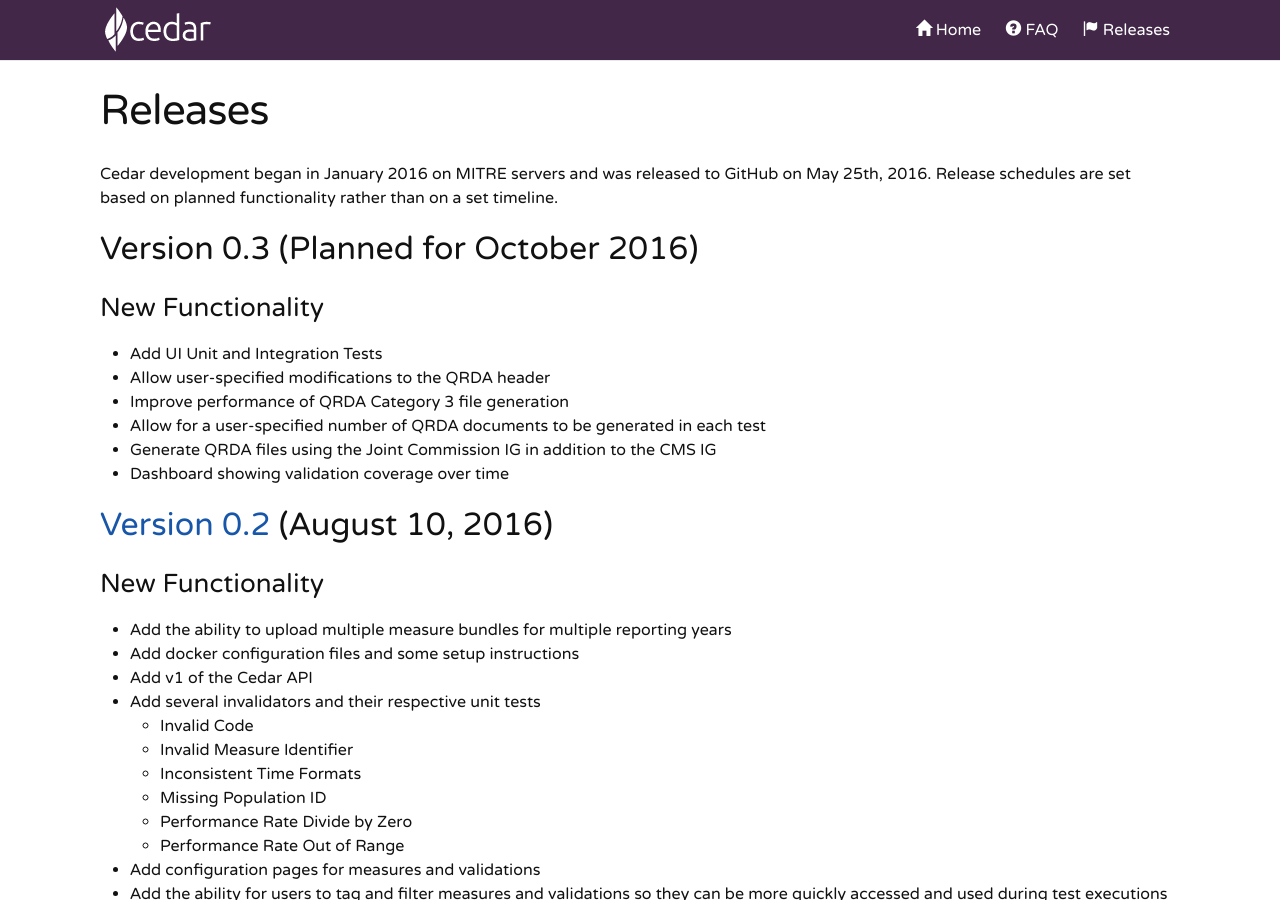
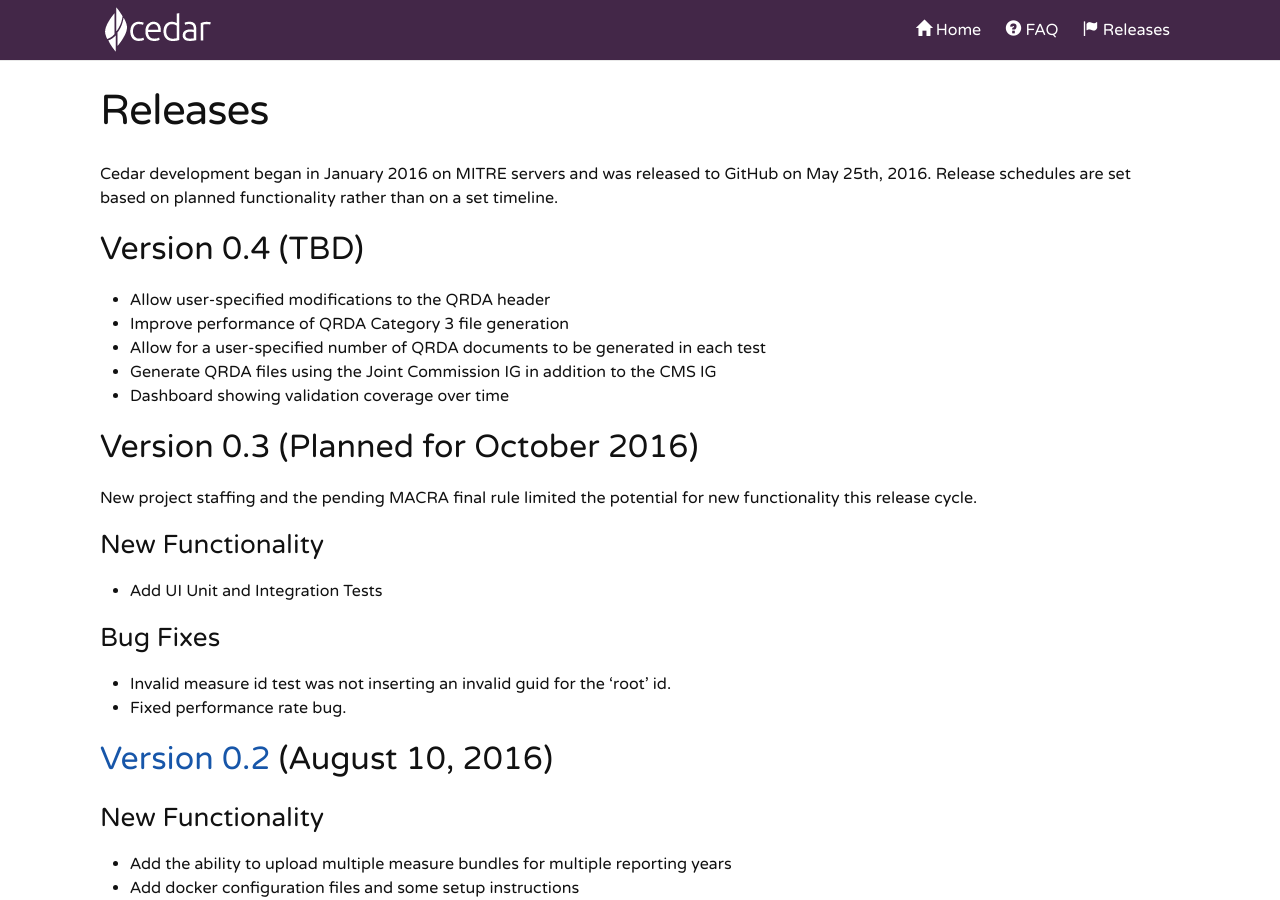
Before and after one commit to edeyoung/cedar, a Jekyll site: the page built from releases.md, in a window 1280 px wide and 900 px high. Built offline with Jekyll 4.4.1, drawn with Linux system fonts in a browser that asks for light colours.

Commit message:
Updating release page to reflect recent work.

```diff
--- a/releases.md
+++ b/releases.md
@@ -6,16 +6,27 @@ permalink: /releases/
 
 Cedar development began in January 2016 on MITRE servers and was released to GitHub on May 25th, 2016.  Release schedules are set based on planned functionality rather than on a set timeline.
 
-## Version 0.3 (Planned for October 2016)
-
-### New Functionality
-
-- Add UI Unit and Integration Tests
+## Version 0.4 (TBD)
 - Allow user-specified modifications to the QRDA header
 - Improve performance of QRDA Category 3 file generation
 - Allow for a user-specified number of QRDA documents to be generated in each test
 - Generate QRDA files using the Joint Commission IG in addition to the CMS IG
 - Dashboard showing validation coverage over time
+
+
+## Version 0.3 (Planned for October 2016)
+
+New project staffing and the pending MACRA final rule limited the potential for new functionality
+this release cycle.
+
+### New Functionality
+
+- Add UI Unit and Integration Tests
+
+### Bug Fixes
+
+- Invalid measure id test was not inserting an invalid guid for the 'root' id.
+- Fixed performance rate bug.
 
 ## [Version 0.2](https://github.com/mitre/cedar/releases/tag/v0.2) (August 10, 2016)
 
```
